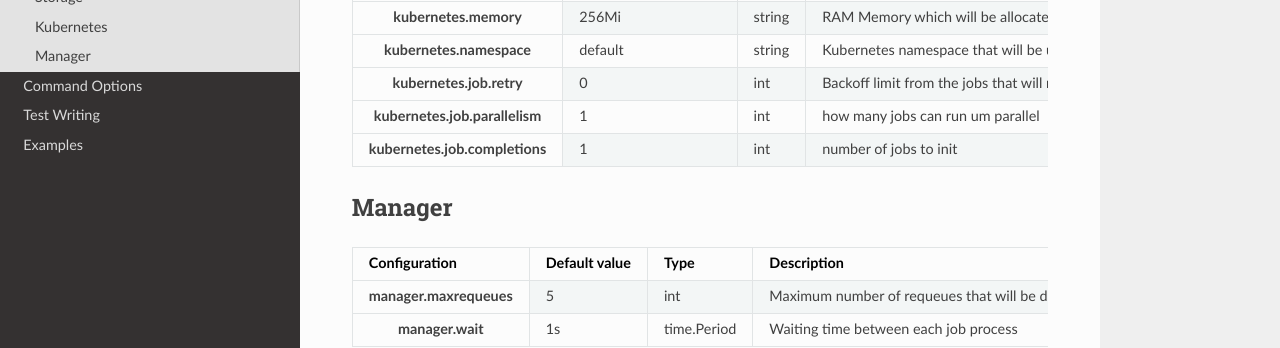
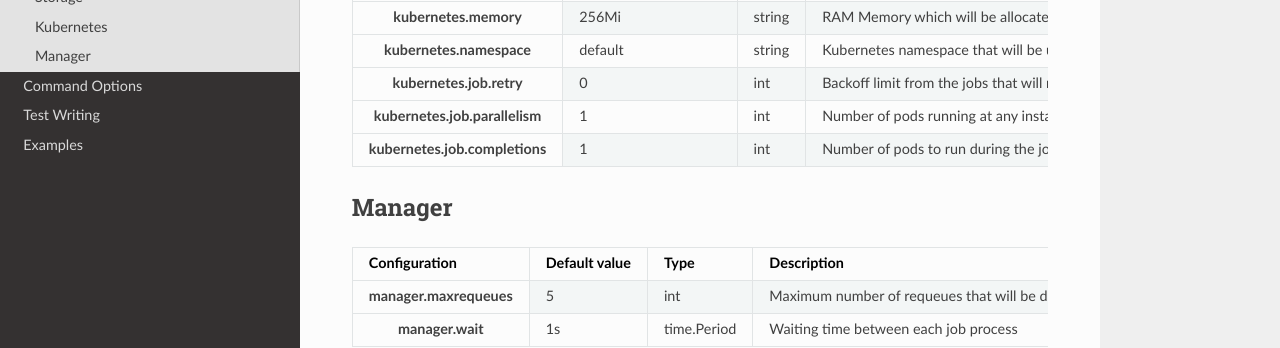
Before and after one commit to topfreegames/pitaya-bot, a Sphinx documentation site: the page built from docs/configuration.rst, in a window 1280 px wide and 900 px high, scrolled down 1220 px. Shown: the part 364-712 px from the top of the window. Built offline with Sphinx 7.4.7 and the Read the Docs theme 2.0.0, drawn with Linux system fonts in a browser that asks for light colours.

Commit message:
Improve docs.

```diff
--- a/docs/configuration.rst
+++ b/docs/configuration.rst
@@ -151,11 +151,11 @@ Kubernetes
   * - kubernetes.job.parallelism
     - 1
     - int
-    - how many jobs can run um parallel
+    - Number of pods running at any instant
   * - kubernetes.job.completions
     - 1
     - int
-    - number of jobs to init
+    - Number of pods to run during the job
 
 Manager
 ==========
```
